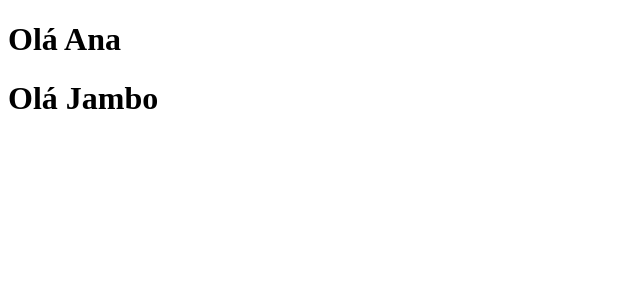
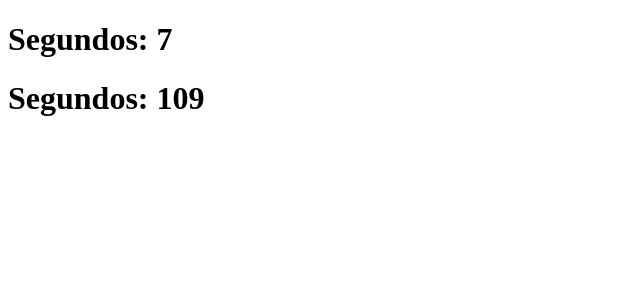
Before and after one commit to VioletaRS26/Aulas, a React (Create React App) app: page / in a window 1280 px wide. Shown: the top 300 px of the page, without its empty margins (0-640 px from the left). Built offline with nearby package versions, Linux system fonts and the light colour scheme.

Commit message:
Aula de Componentes

```diff
--- /dev/null
+++ b/src/components/Exemplo1.jsx
@@ -0,0 +1,29 @@
+import React from "react";
+import ReactDOM  from "react-dom/client";
+
+class Timer extends React.Component {
+
+    constructor(props){
+        super(props);
+        this.state = {seconds: this.props.start};
+    }
+
+    contar(){
+        this.setState(
+            state => ({seconds: state.seconds + 1})
+        );
+    }
+
+    componentDidMount(){
+        this.interval = setInterval(() => this.contar(), 1000);
+    }
+    componentWillUnmount() {
+        clearInterval(this.interval);
+    }
+
+    render(){
+        return <h1>Segundos: {this.state.seconds}</h1>;
+    }
+}
+
+export default Timer; // Possibilita a importanção do componente
--- a/src/index.jsx
+++ b/src/index.jsx
@@ -1,5 +1,6 @@
 import React from "react";
 import ReactDOM  from "react-dom/client";
+import Timer from "./components/Exemplo1"; //Importanção do componente
 
 //Usando Classe
 /*class OlaMundo extends React.Component{
@@ -24,4 +25,9 @@ class Pagina01 extends React.Component{
 }
 
 const root = ReactDOM.createRoot(document.getElementById("root"));
-root.render(<Pagina01 nome = {["Ana", "Jambo"]}/>);
+root.render(
+    <div>
+        <Timer start ={0} ms = {1000}></Timer>
+        <Timer start ={102} ms = {500}></Timer>
+    </div>
+);
```
